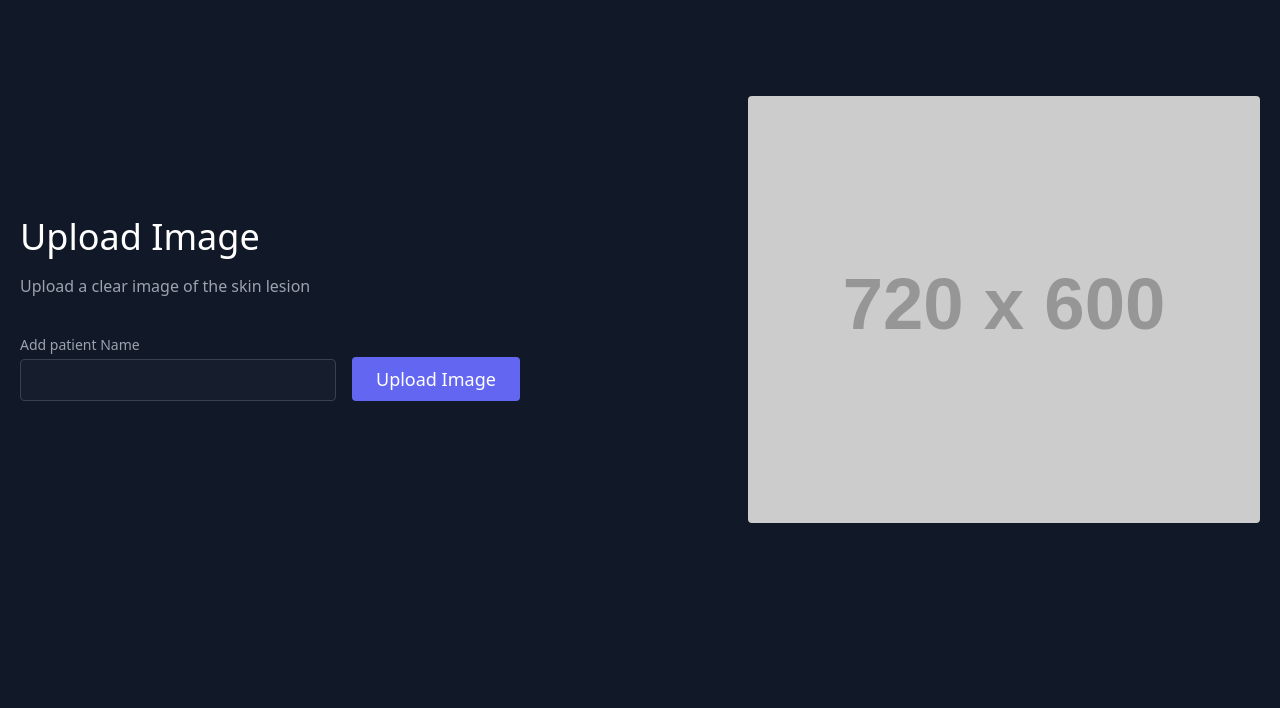
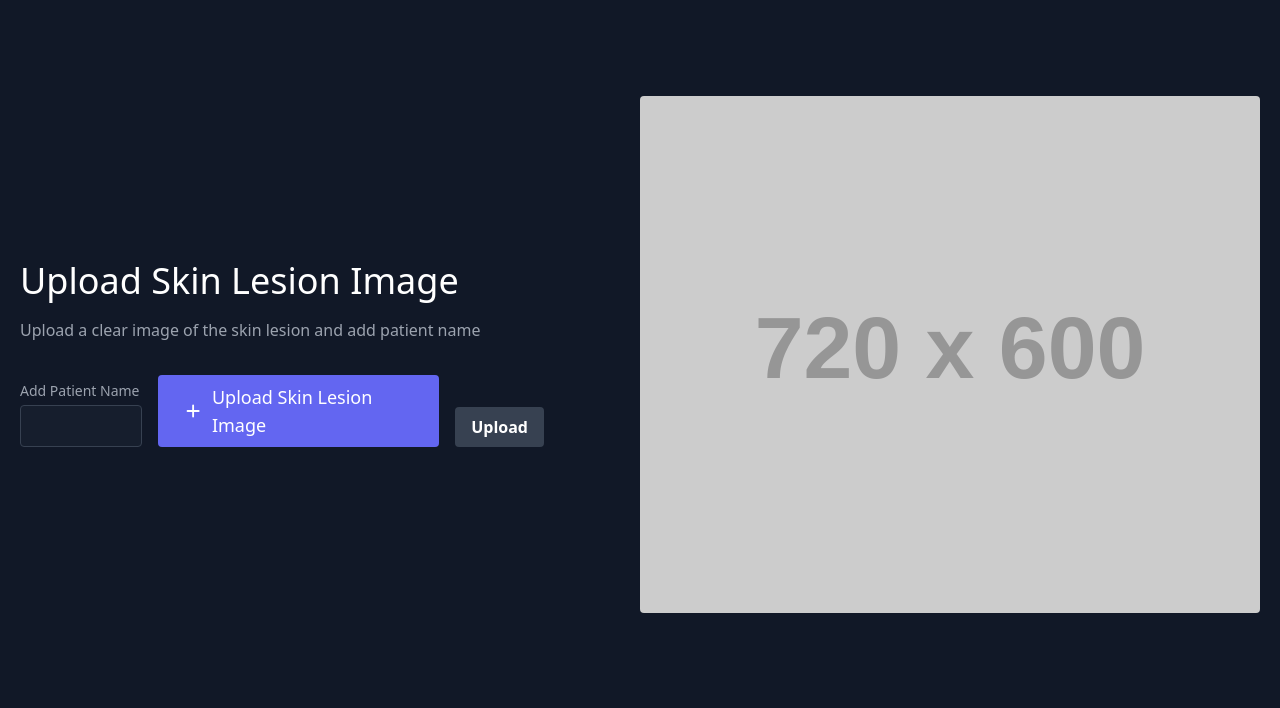
Before and after one commit to DITI2209/DermaAssist, a Flask app: page /upload in a window 1280 px wide. Shown: the top 708 px of the page. Run offline with Flask 3, Linux system fonts and the light colour scheme; grey boxes labelled with a size stand in for pictures from a placeholder-image service; some libraries are stand-ins or nearby versions.

Commit message:
some changes

```diff
--- a/templates/upload.html
+++ b/templates/upload.html
@@ -1,45 +1,63 @@
 <!DOCTYPE html>
-<html lang="en" >
+<html lang="en">
   <head>
-  <meta charset="UTF-8">
+    <meta charset="UTF-8" />
     <title>DermaAssist</title>
-  <link rel='stylesheet' href='https://cdnjs.cloudflare.com/ajax/libs/tailwindcss/2.0.2/tailwind.min.css'>
-
+    <link
+      rel="stylesheet"
+      href="https://cdnjs.cloudflare.com/ajax/libs/tailwindcss/2.0.2/tailwind.min.css"
+    />
   </head>
-<body  class="bg-gray-900">
   <body class="bg-gray-900">
     <section class="text-gray-400 bg-gray-900 body-font">
-          <div class="container mx-auto flex px-5 py-24 md:flex-row flex-col items-center">
-            <div class="lg:flex-grow md:w-1/2 lg:pr-24 md:pr-16 flex flex-col md:items-start md:text-left mb-16 md:mb-0 items-center text-center">
-              <h1 class="title-font sm:text-4xl text-3xl mb-4 font-medium text-white">Upload Image</h1>
-              <p class="mb-8 leading-relaxed">Upload a clear image of the skin lesion</p>
-              <div class="flex w-full md:justify-start justify-center items-end">
-                <div class="relative mr-4 md:w-full lg:w-full xl:w-1/2 w-2/4">
-                  <label for="hero-field" class="leading-7 text-sm text-gray-400">Add patient Name</label>
-                  <input type="text" id="hero-field" name="hero-field" class="w-full bg-gray-800 rounded bg-opacity-40 border border-gray-700 focus:ring-2 focus:ring-indigo-900 focus:bg-transparent focus:border-indigo-500 text-base outline-none text-gray-100 py-1 px-3 leading-8 transition-colors duration-200 ease-in-out">
+      <div class="container mx-auto flex flex-col md:flex-row items-center justify-center py-24 px-5">
+        <div class="md:w-1/2 lg:pr-24 md:pr-16 flex flex-col items-start text-left mb-16 md:mb-0">
+          <h1 class="title-font sm:text-4xl text-3xl mb-4 font-medium text-white">
+            Upload Skin Lesion Image
+          </h1>
+          <p class="mb-8 leading-relaxed">
+            Upload a clear image of the skin lesion and add patient name
+          </p>
+          <form action="upload_to_db" method="POST" enctype="multipart/form-data" class="flex w-full md:justify-start justify-center items-end">
+            <div class="relative mr-4 md:w-1/2 lg:w-1/3 xl:w-1/4 w-2/4">
+              <label for="patient-name" class="leading-7 text-sm text-gray-400">Add Patient Name</label>
+              <input type="text" id="patient-name" name="patient-name" class="w-full bg-gray-800 rounded bg-opacity-40 border border-gray-700 focus:ring-2 focus:ring-indigo-900 focus:bg-transparent focus:border-indigo-500 text-base outline-none text-gray-100 py-1 px-3 leading-8 transition-colors duration-200 ease-in-out"/>
             </div>
-                <!-- Replace the button with an input element of type file -->
-                <form>
-                <!-- <div class="inline-flex text-white bg-indigo-500 border-0 py-2 px-6 focus:outline-none hover:bg-indigo-600 rounded text-lg">
-                  <label for="image-upload" class="cursor-pointer">Upload Image</label>
-                  <input type="file" accept="image/*" class="hidden">
+            <div class="inline-flex items-center justify-center text-white bg-indigo-500 border-0 py-2 px-6 focus:outline-none hover:bg-indigo-600 rounded text-lg">
+              <label for="skin-image-upload" class="cursor-pointer flex items-center">
+                <svg xmlns="http://www.w3.org/2000/svg" class="h-6 w-6 mr-2" fill="none" viewBox="0 0 24 24" stroke="currentColor">
+                  <path stroke-linecap="round" stroke-linejoin="round" stroke-width="2" d="M12 6v6m0 0v6m0-6h6m-6 0H6"/>
+                </svg>
+                Upload Skin Lesion Image
+              </label>
+              <input type="file" name="skin" accept="image/*" class="hidden" id="skin-image-upload" onchange="previewImage(event)"/>
             </div>
-                </form> -->
-              <!-- </div> -->
-              <form action="/upload" method="post">
-                <div class="inline-flex text-white bg-indigo-500 border-0 py-2 px-6 focus:outline-none hover:bg-indigo-600 rounded text-lg">
-                <label for="image-upload">Upload Image</label>
-                <input type="file" id="file" name="file" class="hidden">
-                </div>
+            <button type="submit" class="bg-gray-700 hover:bg-gray-800 text-white font-bold py-2 px-4 rounded transition duration-200 ml-4">Upload</button>
           </form>
         </div>
+        <div class="md:w-1/2 w-5/6">
+          <img id="image-preview" class="object-cover object-center rounded" alt="hero" src="https://dummyimage.com/720x600"/>
+          <div class="mt-4" id="button-container" style="display: none;">
+            <button id="process-button" class="bg-gray-700 hover:bg-gray-800 text-white font-bold py-2 px-4 rounded transition duration-200">Process Image</button>
           </div>
-            <div class="lg:max-w-lg lg:w-full md:w-1/2 w-5/6">
-              <img id="image-preview" class="object-cover object-center rounded" alt="hero" src="https://dummyimage.com/720x600">
           </div>
           </div>
           </section>
-      </body>
+    <script>
+      function previewImage(event) {
+        const input = event.target;
+        const preview = document.getElementById("image-preview");
+        const buttonContainer = document.getElementById("button-container");
 
-</body>
-</html>
+        if (input.files && input.files[0]) {
+          const reader = new FileReader();
+
+          reader.onload = function () {
+            preview.src = reader.result;
+            buttonContainer.style.display = "block";
+          };
+
+          reader.readAsDataURL(input.files[0]);
+        }
+      }
+    </script>
```
Lines whose indentation alone changed are shown as unchanged.
